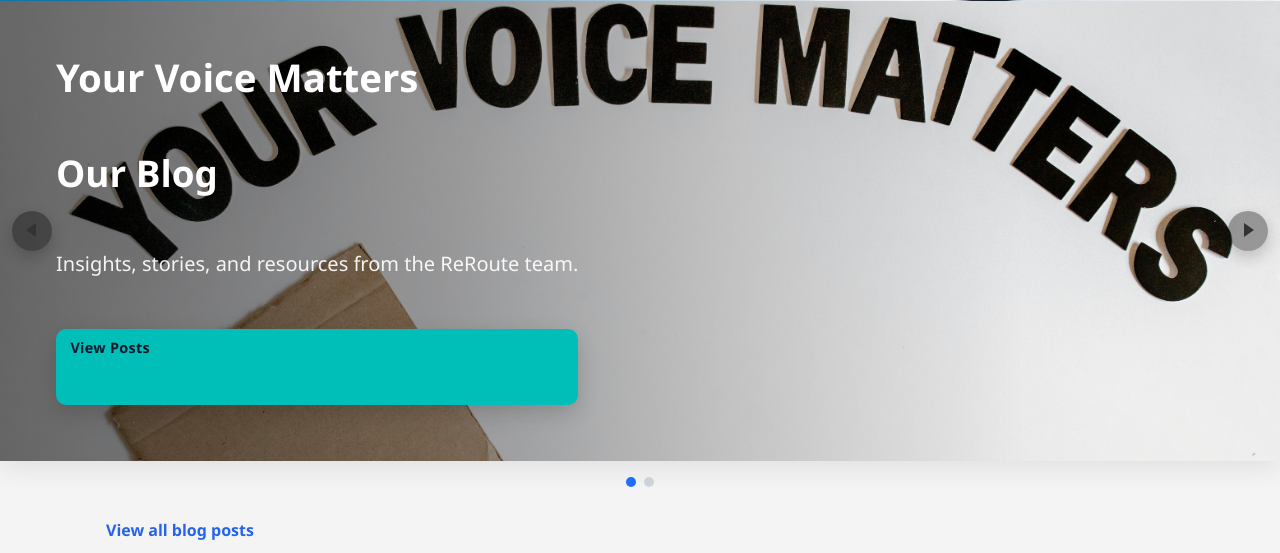
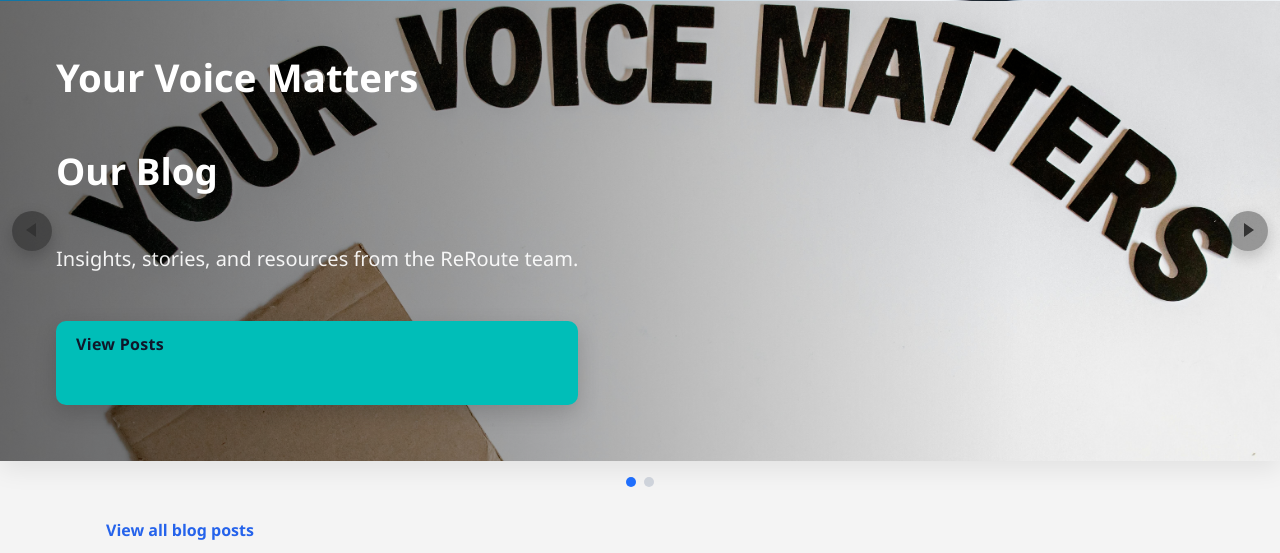
Before and after one commit to jcoffer921/reroute, a Django app: page / in a window 1280 px wide. Shown: the part 1869-2422 px from the top of the page. Run offline with Django 5.2, Linux system fonts and the light colour scheme; data comes from the database, SQL or seed files in the repository; tables that the repository leaves empty hold one stand-in row (values such as "Sample post"); grey boxes marked "Sample" are stand-in pictures; parts of the project's set-up code (start-up, migrations or seed data) failed here and were passed over.

Commit message:
CTA adjusted

```diff
--- a/main/templates/main/home.html
+++ b/main/templates/main/home.html
@@ -70,7 +70,7 @@
             <div class="hero-tagline">Your Voice Matters</div>
             <h2 class="hero-kicker">Our Blog</h2>
             <p class="hero-excerpt">Insights, stories, and resources from the ReRoute team.</p>
-            <a href="{% url 'blog_list' %}" class="hero-btn hero-btn--small">View Posts</a>
+            <a href="{% url 'blog_list' %}" class="hero-btn">View Posts</a>
           </div>
         </article>
         {% if featured_posts %}
```
